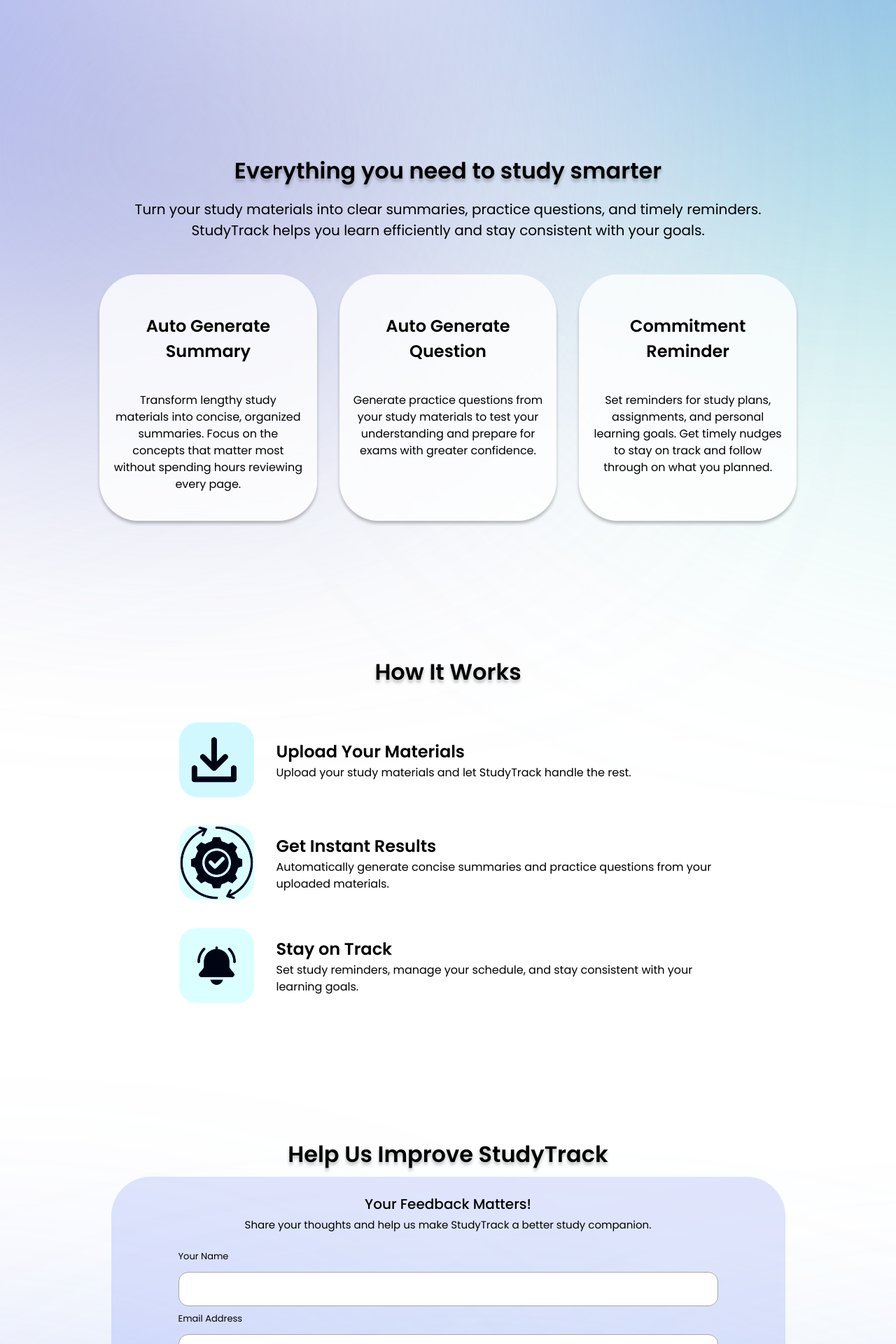
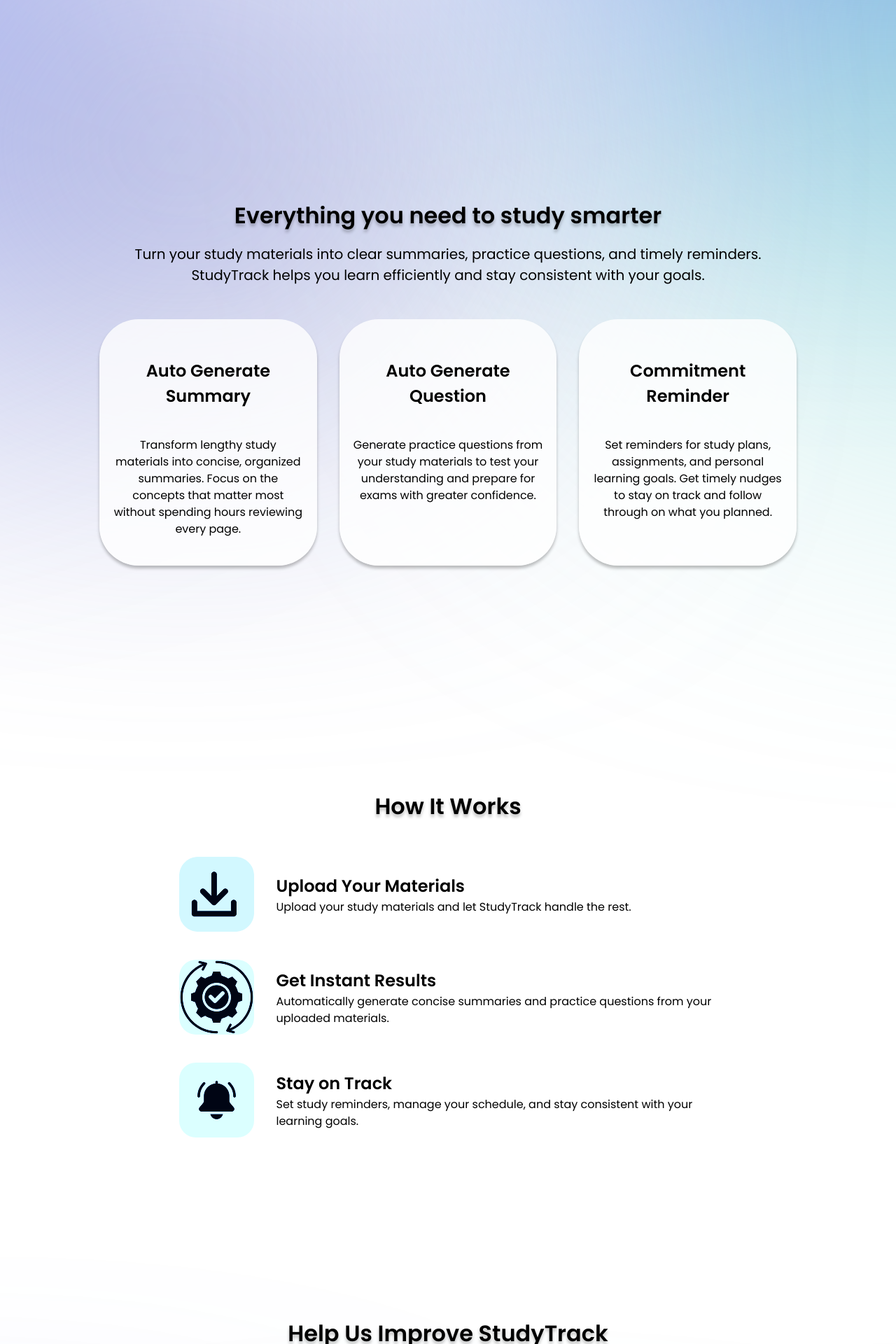
Before and after one commit to tsauliarakhmah-create/StudyTrack, a Next.js app: page / in a window 1280 px wide. Shown: the part 780-2700 px from the top of the page at 70% size. Built offline with nearby package versions, Linux system fonts and the light colour scheme.

Commit message:
Tambah jarak pada fitur dan cara kerja

```diff
--- a/components/CaraKerja.jsx
+++ b/components/CaraKerja.jsx
@@ -23,7 +23,7 @@
 
 export default function CaraKerja() {
   return (
-    <section id="cara-kerja" className="px-5 py-16 md:px-8 md:py-24">
+    <section id="cara-kerja" className="px-5 py-20 md:px-8 md:py-40">
       <h2 className="heading-shadow mb-12 text-center text-[32px] leading-[48px] font-semibold">
         How It Works
       </h2>
--- a/components/Fitur.jsx
+++ b/components/Fitur.jsx
@@ -22,7 +22,7 @@
   return (
     <section
       id="fitur"
-      className="mx-auto max-w-[1060px] px-5 py-16 md:px-8 md:py-24"
+      className="mx-auto max-w-[1060px] px-5 py-20 md:px-8 md:py-40"
     >
       <div className="mx-auto mb-12 flex max-w-[924px] flex-col items-center gap-4 text-center">
         <h2 className="heading-shadow text-[32px] leading-[48px] font-semibold">
```
